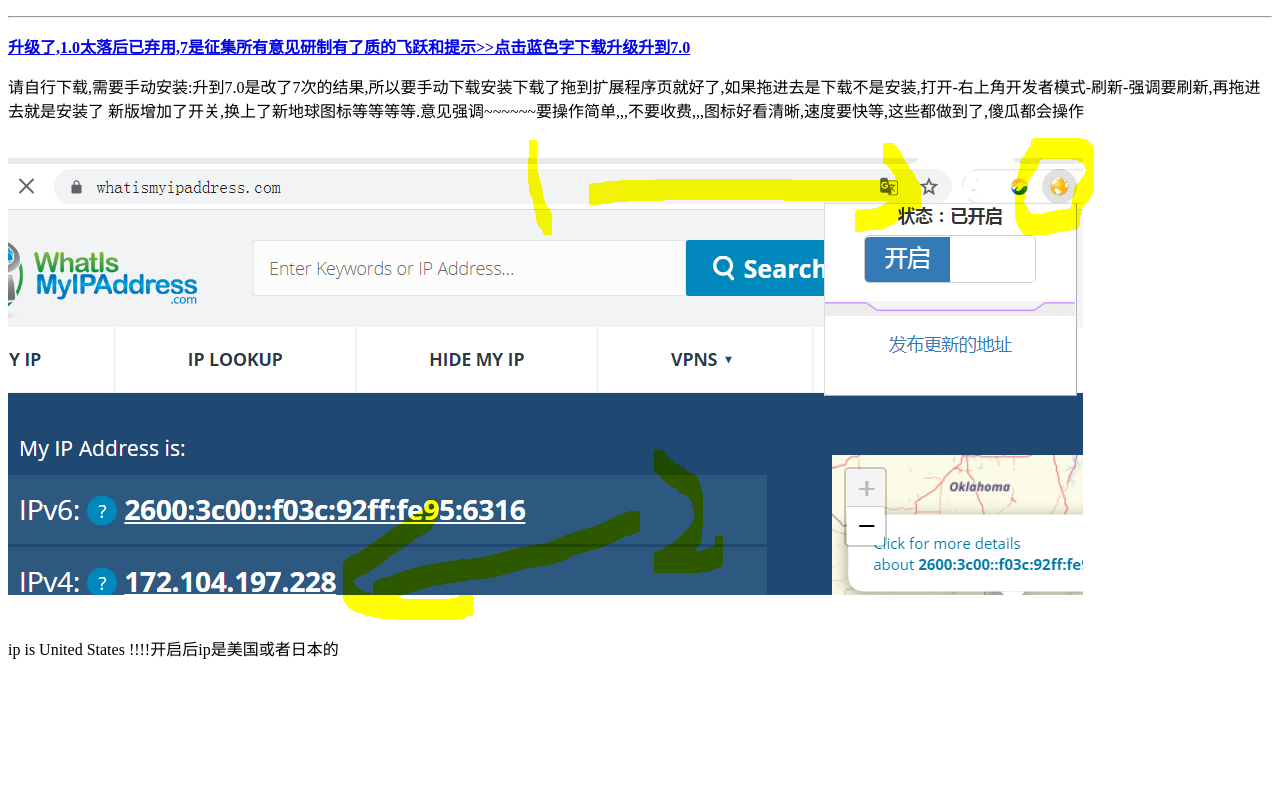
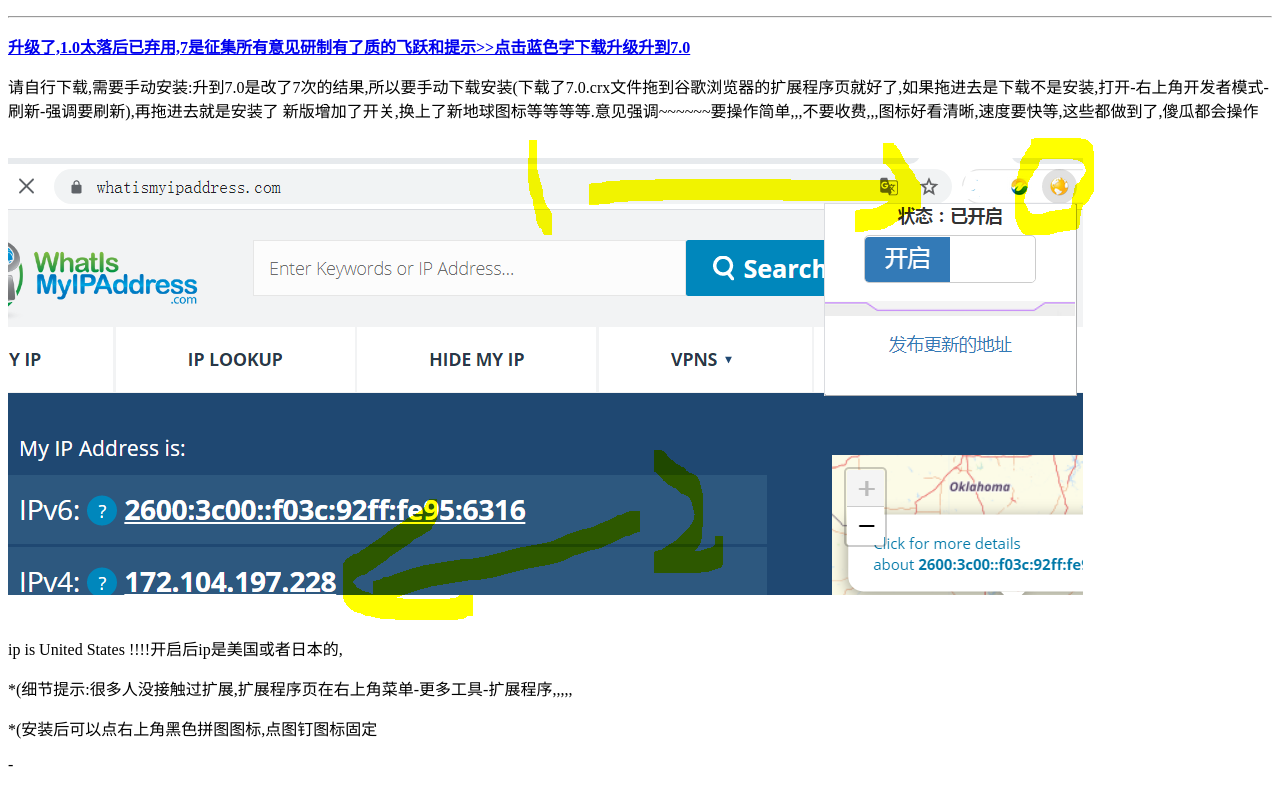
Before and after one commit to fanbaochajian/fanbaochajian.github.io, a plain HTML site: page index.html in a window 1280 px wide. Drawn offline with Linux system fonts and the light colour scheme; a script that the page names is missing.

Commit message:
Update index.html

```diff
--- a/index.html
+++ b/index.html
@@ -18,10 +18,12 @@
 <hr />
 <p><a href="https://www.binife.club/fanbao.crx" target="_blank"><strong>升级了,1.0太落后已弃用,7是征集所有意见研制有了质的飞跃和提示>>点击蓝色字下载升级升到7.0
 	</strong></a></p>
-<p>请自行下载,需要手动安装:升到7.0是改了7次的结果,所以要手动下载安装下载了拖到扩展程序页就好了,如果拖进去是下载不是安装,打开-右上角开发者模式-刷新-强调要刷新,再拖进去就是安装了
+<p>请自行下载,需要手动安装:升到7.0是改了7次的结果,所以要手动下载安装(下载了7.0.crx文件拖到谷歌浏览器的扩展程序页就好了,如果拖进去是下载不是安装,打开-右上角开发者模式-刷新-强调要刷新),再拖进去就是安装了
 
 	新版增加了开关,换上了新地球图标等等等等.意见强调~~~~~~要操作简单,,,不要收费,,,图标好看清晰,速度要快等,这些都做到了,傻瓜都会操作</p>
 <p><img src="美国ip.PNG" width="1086" height="482" /></p>
-<p>ip is United States !!!!开启后ip是美国或者日本的</p>
+<p>ip is United States !!!!开启后ip是美国或者日本的,<p>
+	<p>*(细节提示:很多人没接触过扩展,扩展程序页在右上角菜单-更多工具-扩展程序,,,,,</p>
+	<p>*(安装后可以点右上角黑色拼图图标,点图钉图标固定</p>
 </body>
-</html>
+</html>-
```
